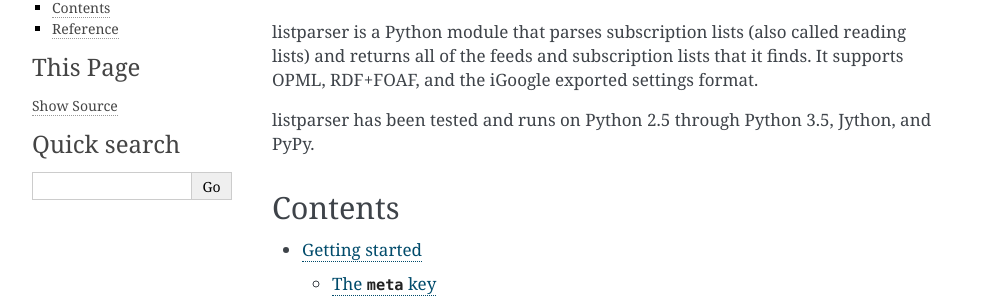
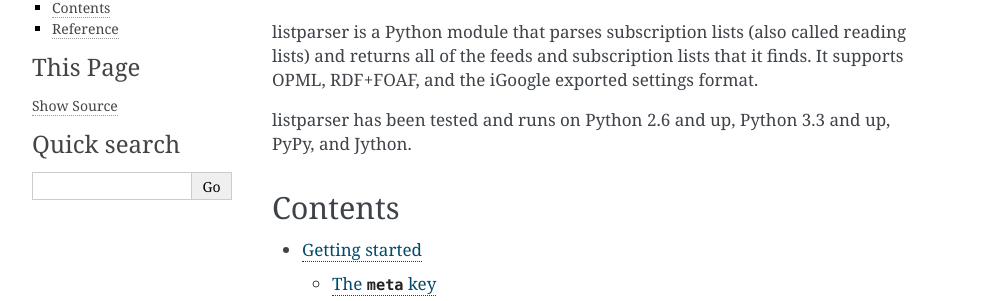
Before and after one commit to kurtmckee/listparser, a Sphinx documentation site: the page built from docs/index.rst, in a window 1280 px wide. Shown: the part 139-440 px from the top of the page, without its empty margins (148-1141 px from the left). Built offline with Sphinx 7.4.7, drawn with Linux system fonts in a browser that asks for light colours.

Commit message:
Note the new Python version support forced by pytest's version support

```diff
--- a/README.rst
+++ b/README.rst
@@ -4,7 +4,7 @@ What is listparser?
 listparser is a Python module that parses subscription lists (also called
 reading lists) and returns all of the feeds and subscription lists that it
 finds. It supports OPML, RDF+FOAF, and the iGoogle exported settings format,
-and runs in Python 2.5 through Python 3.5, Jython, and PyPy.
+and runs in Python 2.6 and up, Python 3.3 and up, PyPy, and Jython.
 
 listparser is licensed under the terms of the GNU Lesser General Public License
 version 3 or higher.
--- a/docs/index.rst
+++ b/docs/index.rst
@@ -3,7 +3,7 @@ Welcome to listparser's documentation!
 
 listparser is a Python module that parses subscription lists (also called reading lists) and returns all of the feeds and subscription lists that it finds. It supports OPML, RDF+FOAF, and the iGoogle exported settings format.
 
-listparser has been tested and runs on Python 2.5 through Python 3.5, Jython, and PyPy.
+listparser has been tested and runs on Python 2.6 and up, Python 3.3 and up, PyPy, and Jython.
 
 Contents
 --------
```
Also changed, not shown: 2 other files.
